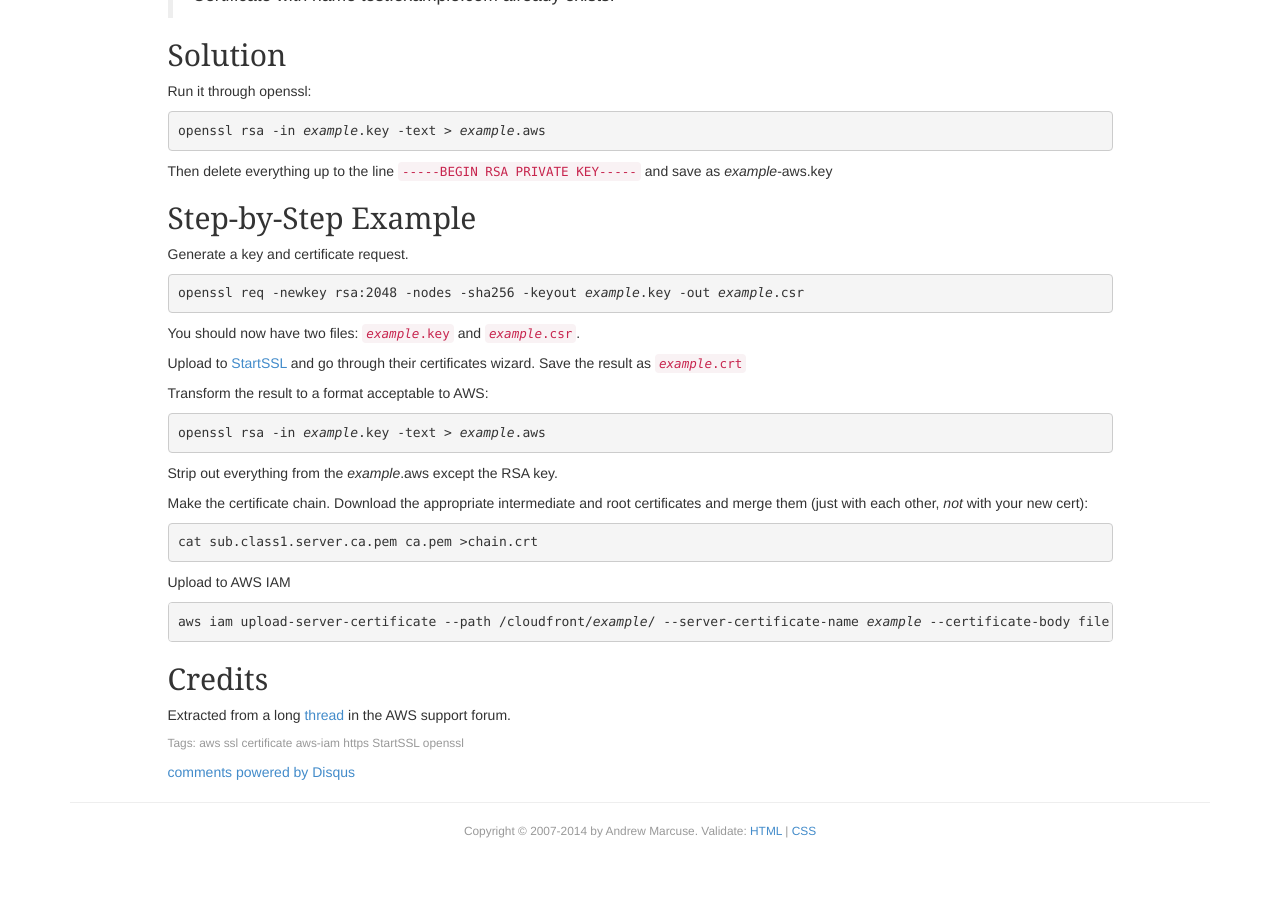
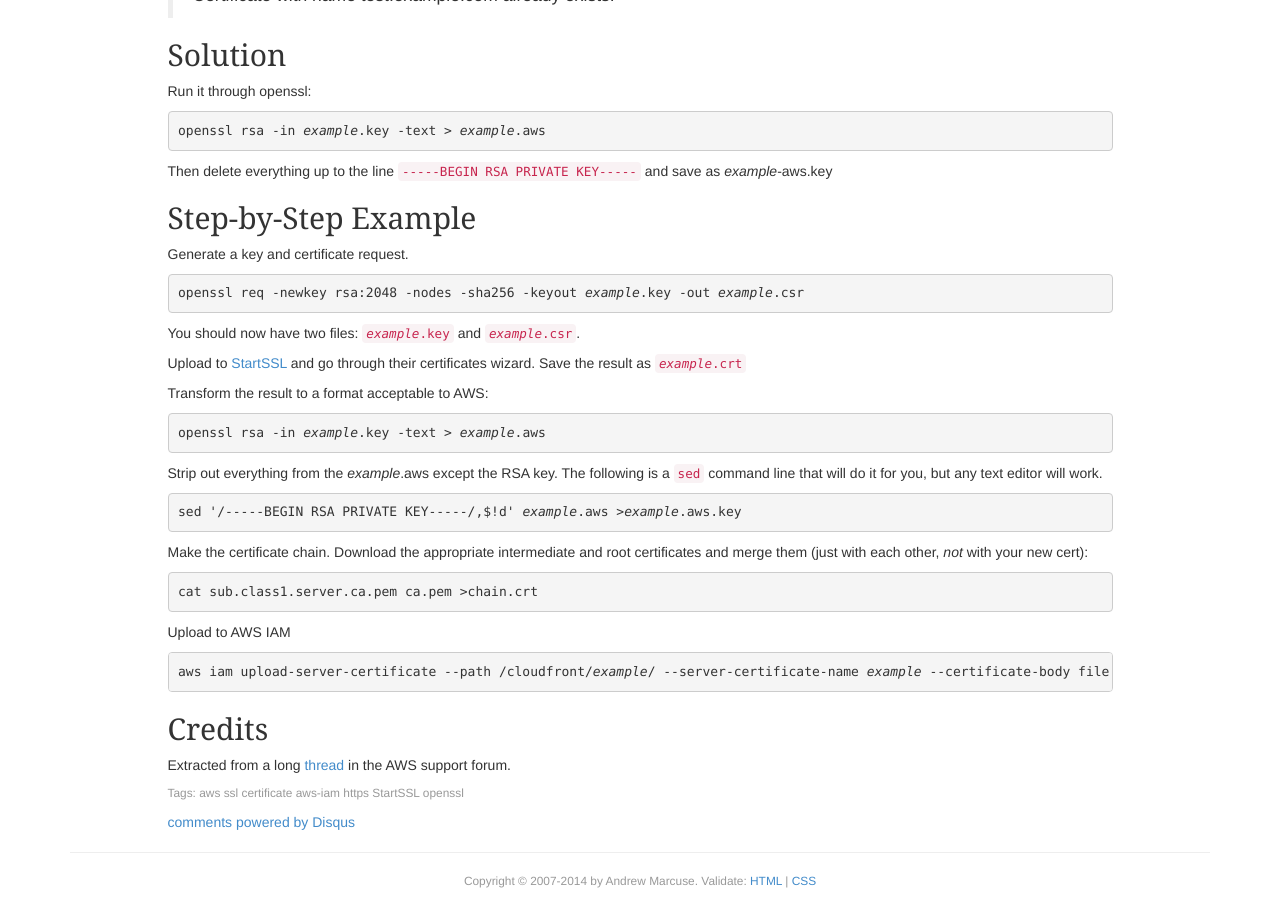
Before and after one commit to indrajithbandara/fileformat.github.io, a Jekyll site: the page built from _posts/2015-01-07-startssl-cert-in-aws-iam.html, in a window 1280 px wide and 900 px high, scrolled down 876 px. Built offline with Jekyll 4.4.1, drawn with Linux system fonts in a browser that asks for light colours; comment, search, counter and statistics services are not loaded; before the commit the page ends 1726 px from its top, so only the background shows below that.

Commit message:
Added sed command for automated edit

```diff
--- a/_posts/2015-01-07-startssl-cert-in-aws-iam.html
+++ b/_posts/2015-01-07-startssl-cert-in-aws-iam.html
@@ -52,7 +52,10 @@ A client error (EntityAlreadyExists) occurred when calling the UploadServerCerti
 
 <pre>openssl rsa -in <i>example</i>.key -text &gt; <i>example</i>.aws</pre>
 
-<p>Strip out everything from the <i>example</i>.aws except the RSA key.</p>
+<p>Strip out everything from the <i>example</i>.aws except the RSA key.  The following is a <code>sed</code> command line that
+  will do it for you, but any text editor will work.</p>
+
+<pre>sed '/-----BEGIN RSA PRIVATE KEY-----/,$!d' <i>example</i>.aws &gt;<i>example</i>.aws.key</pre>
 
 <p>Make the certificate chain.  Download the appropriate intermediate and root certificates and merge them (just with each other, <i>not</i> with your new cert):</p>
 
@@ -60,7 +63,7 @@ A client error (EntityAlreadyExists) occurred when calling the UploadServerCerti
 
 <p>Upload to AWS IAM</p>
 
-<pre>aws iam upload-server-certificate --path /cloudfront/<i>example</i>/ --server-certificate-name <i>example</i> --certificate-body file://<i>example</i>.crt --private-key file://<i>example</i>.aws --certificate-chain file://chain.crt</pre>
+<pre>aws iam upload-server-certificate --path /cloudfront/<i>example</i>/ --server-certificate-name <i>example</i> --certificate-body file://<i>example</i>.crt --private-key file://<i>example</i>.aws.key --certificate-chain file://chain.crt</pre>
 
 <h2>Credits</h2>
 
```
